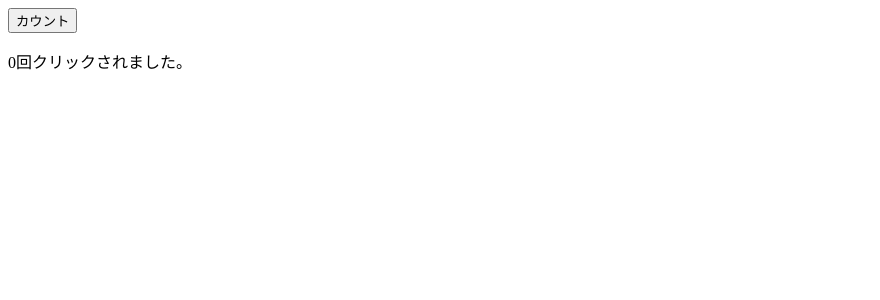
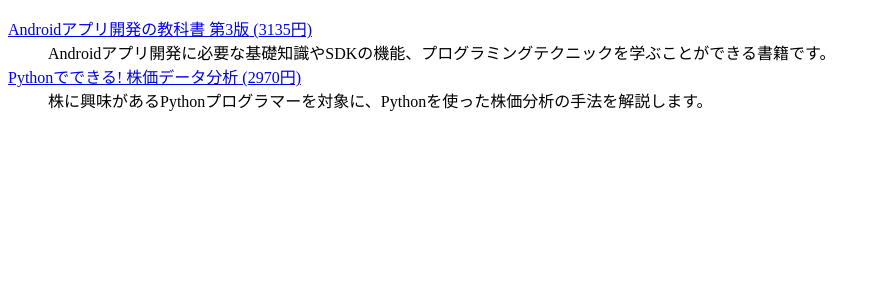
Before and after one commit to norman6464/react-practice, a React (Create React App) app: page / in a window 1280 px wide. Shown: the top 300 px of the page, without its empty margins (0-880 px from the left). Built offline with nearby package versions, Linux system fonts and the light colour scheme.

Commit message:
React list map,filter

```diff
--- /dev/null
+++ b/src/chap3/ForFilter.js
@@ -0,0 +1,27 @@
+// filterメソッドをつかうことで、3500未満の書籍だけを表示する
+// テキストの内容だとエラーが起こるのでprops名をbooksに変えること
+// ロジックとしては変数にfilterで絞りこんだ各配列を格納する
+// 次にmapメソッドで順次出力をしていく
+
+import React from 'react';
+
+export default function ForFilter({ books }) {
+  const lowPrice = books.filter((book) => book.price < 3500);
+
+  return (
+    <dl>
+      {lowPrice.map((elem) => (
+        <React.Fragment key={elem.isbn}>
+          <dt>
+            <a
+              href={`https://wings.msn.to/books/${elem.isbn}/${elem.isbn}.jpg`}
+            >
+              {elem.title} ({elem.price}円)
+            </a>
+          </dt>
+          <dd>{elem.summary}</dd>
+        </React.Fragment>
+      ))}
+    </dl>
+  );
+}
--- a/src/chap3/StateBasic.js
+++ b/src/chap3/StateBasic.js
@@ -7,6 +7,8 @@
   // カウンタボタンクリック時にState値をインクリメントをする
   const handleClick = () => {
     setCount(() => count + 1);
+    // テンプレート文字列にして変数を${}内に入れて展開する
+    console.log(`count is ${count}`);
   };
   return (
     <>
--- /dev/null
+++ b/src/chap3/books.js
@@ -0,0 +1,38 @@
+const books = [
+  {
+    isbn: '978-4-8156-1336-5',
+    title: 'これからはじめるVue.js 3実践入門',
+    price: 3740,
+    summary: 'JavaScriptフレームワーク「Vue.js」について解説した入門書です。',
+    download: true,
+  },
+  {
+    isbn: '978-4-297-13288-0',
+    title: '改訂3版JavaScript本格入門',
+    price: 3520,
+    summary: 'ECMAScript 2022に対応した内容で約200ページ増の大幅改訂。最新の基本文法から、開発に欠かせない応用トピックまで解説します。',
+    download: true,
+  },
+  {
+    isbn: '978-4-7981-7613-0',
+    title: 'Androidアプリ開発の教科書 第3版',
+    price: 3135,
+    summary: 'Androidアプリ開発に必要な基礎知識やSDKの機能、プログラミングテクニックを学ぶことができる書籍です。',
+    download: true,
+  },
+  {
+    isbn: '978-4-627-85711-7',
+    title: 'Pythonでできる! 株価データ分析',
+    price: 2970,
+    summary: '株に興味があるPythonプログラマーを対象に、Pythonを使った株価分析の手法を解説します。',
+    download: false,
+  },
+  {
+    isbn: '978-4-297-13062-6',
+    title: 'Rails 7ポケットリファレンス',
+    price: 3520,
+    summary: '逆引きで知りたい情報をすぐに探せて、豊富な用例から具体的な実装のイメージがつかめます。',
+    download: true,
+  },
+];
+export default books;
--- a/src/index.js
+++ b/src/index.js
@@ -1,6 +1,6 @@
 import React from 'react';
 import ReactDOM from 'react-dom/client';
-import StateBasic from './chap3/StateBasic';
-
+import ForFilter from './chap3/ForFilter';
+import books from './chap3/books';
 const root = ReactDOM.createRoot(document.getElementById('root'));
-root.render(<StateBasic init={0} />);
+root.render(<ForFilter books={books} />);
```
Also changed, not shown: src/chap3/ForItem.js (added, +16 -0 lines), src/chap3/ForList.js (added, +24 -0 lines), src/chap3/ForNest.js (added, +16 -0 lines).
